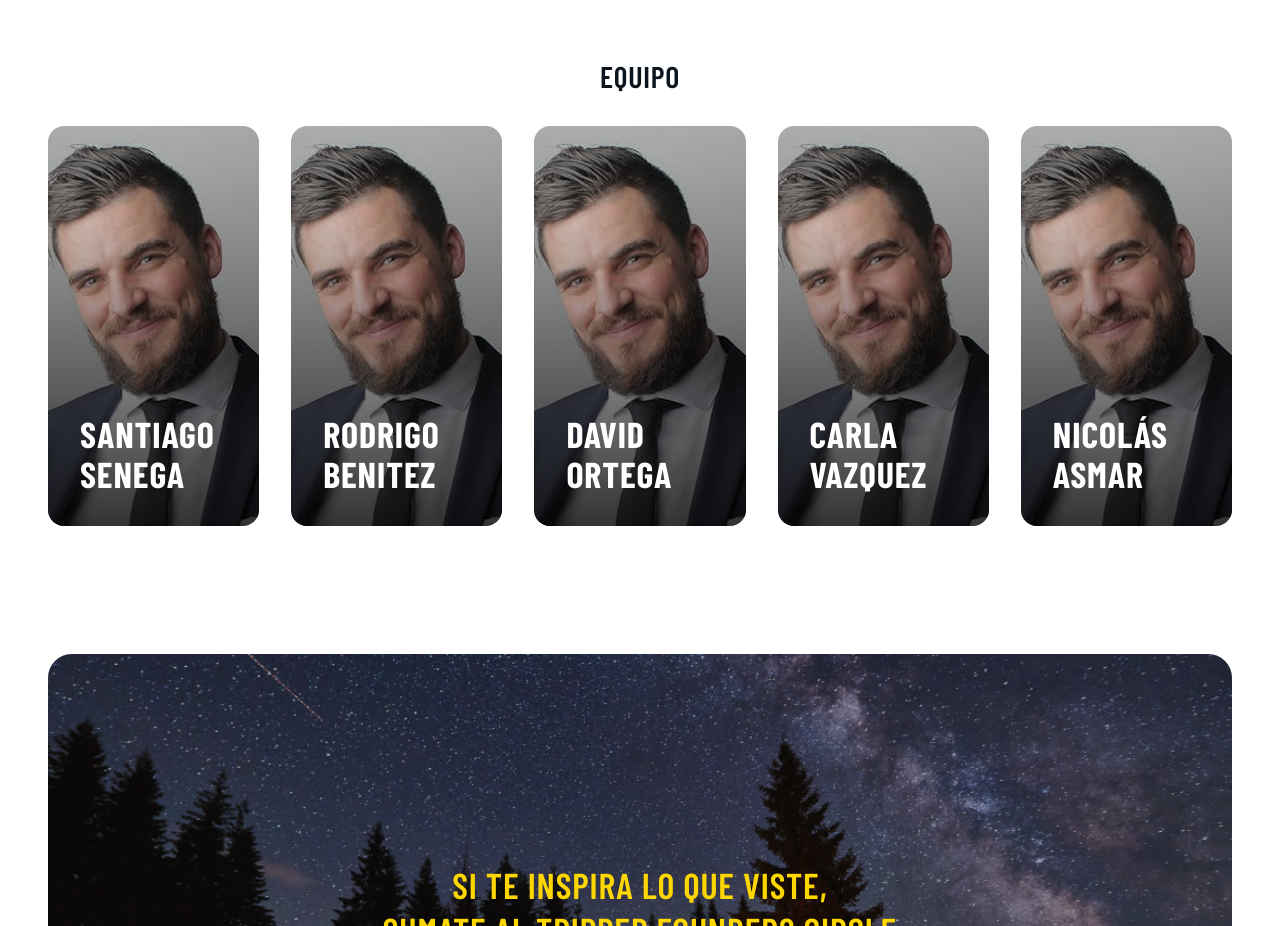
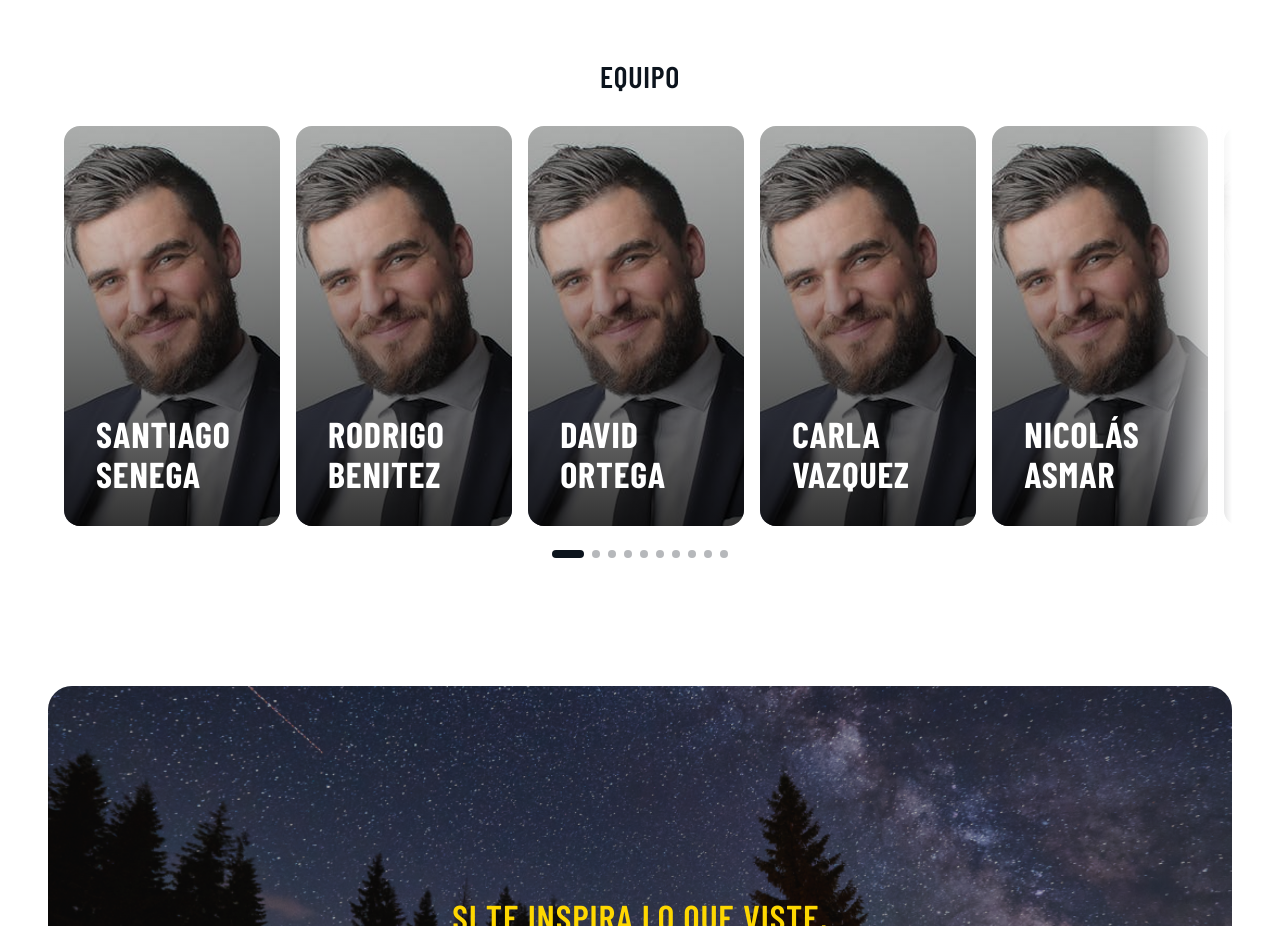
Before and after one commit to jdortegar/getrandomtrip-investor-room, a Next.js app: page / in a window 1280 px wide. Shown: the part 5880-6806 px from the top of the page. Built offline with nearby package versions, Linux system fonts and the light colour scheme; a web font is replaced by a local one.

Commit message:
Enhance MobileCarousel and Team components: Introduce dots indicator for slide navigation in MobileCarousel, improving user interaction. Update Team component to utilize MobileCarousel for desktop view, ensuring consistent experience across devices. Add new team members to enhance content richness.

```diff
--- a/components/marketing/BusinessVerticals.tsx
+++ b/components/marketing/BusinessVerticals.tsx
@@ -229,7 +229,7 @@ export function BusinessVerticals({ className }: BusinessVerticalsProps) {
       {/* Mobile: Carousel with Flip Cards */}
       <div className="block md:hidden">
         <MobileCarousel
-          itemClassName="h-[200px]"
+          itemClassName="h-auto aspect-square"
           items={BUSINESS_MODELS}
           renderItem={(card) => {
             const isFlipped = mobileFlippedCard === card.id;
--- a/components/marketing/MobileCarousel.tsx
+++ b/components/marketing/MobileCarousel.tsx
@@ -10,6 +10,7 @@ interface MobileCarouselProps<T> {
   className?: string;
   itemClassName?: string;
   slideWidth?: string;
+  showDots?: boolean;
 }
 
 export function MobileCarousel<T>({
@@ -18,6 +19,7 @@ export function MobileCarousel<T>({
   className = '',
   itemClassName = '',
   slideWidth = '90%',
+  showDots = false,
 }: MobileCarouselProps<T>) {
   const [currentIndex, setCurrentIndex] = useState(0);
 
@@ -48,8 +50,13 @@ export function MobileCarousel<T>({
     return `calc(-${currentIndex * widthPercent}% - ${currentIndex * 1}rem)`;
   }, [currentIndex, slideWidth]);
 
+  const handleDotClick = (index: number) => {
+    setCurrentIndex(index);
+  };
+
   return (
-    <div className={cn('relative w-full overflow-hidden pl-4', className)}>
+    <div className={cn('relative w-full', className)}>
+      <div className="relative overflow-hidden pl-4">
         <motion.div
           animate={{
             x: translateX,
@@ -76,6 +83,32 @@ export function MobileCarousel<T>({
             </div>
           ))}
         </motion.div>
+
+        {/* Right gradient overlay for endless effect */}
+        <div className="absolute right-0 top-0 bottom-0 w-20 pointer-events-none bg-gradient-to-r from-transparent to-background" />
+      </div>
+
+      {/* Dots Indicator */}
+      {showDots && (
+        <div className="flex items-center justify-center gap-2 mt-6">
+          {items.map((_, index) => {
+            const isActive = currentIndex === index;
+
+            return (
+              <button
+                aria-label={`Go to slide ${index + 1}`}
+                className={cn(
+                  'h-2 rounded-full transition-all duration-300',
+                  isActive ? 'w-8 bg-foreground' : 'w-2 bg-foreground/30',
+                )}
+                key={index}
+                onClick={() => handleDotClick(index)}
+                type="button"
+              />
+            );
+          })}
+        </div>
+      )}
     </div>
   );
 }
--- a/components/marketing/Team.tsx
+++ b/components/marketing/Team.tsx
@@ -48,6 +48,38 @@ const TEAM_MEMBERS: TeamMember[] = [
   {
     id: 5,
     name: 'NICOLÁS<br/>ASMAR',
+    role: '',
+    description: '',
+  },
+  {
+    id: 6,
+    name: 'FABRIZIO<br/>BORDONI',
+    role: 'CEO & Fundador (Hospitality / Ops)',
+    description:
+      'Lorem ipsum dolor sit amet, consectetur adipiscing elit. Sed do eiusmod tempor incididunt ut labore et dolore magna aliqua.',
+    linkedinUrl: 'https://www.linkedin.com/in/santiago-senega/',
+  },
+  {
+    id: 7,
+    name: 'FEDERICO<br/>BOGADO',
+    role: '',
+    description: '',
+  },
+  {
+    id: 8,
+    name: 'LEONARDO<br/>ALVAREZ',
+    role: '',
+    description: '',
+  },
+  {
+    id: 9,
+    name: 'LEONARDO<br/>ALVAREZ',
+    role: '',
+    description: '',
+  },
+  {
+    id: 10,
+    name: 'NICOLÁS<br/>MARTINEZ',
     role: '',
     description: '',
   },
@@ -141,25 +173,29 @@ export function Team({ className }: TeamProps) {
     setMobileFlippedCard((prev) => (prev === memberId ? null : memberId));
   };
 
+  const handleDesktopCardHover = (memberId: number | null) => {
+    setFlippedCard(memberId);
+  };
+
   return (
     <Section className={className} title="EQUIPO">
       <div className="mx-auto container">
-        {/* Desktop: Grid with Flip Cards */}
-        <div className="hidden md:grid md:grid-cols-5 md:gap-6 xl:gap-8 2xl:gap-10">
-          {TEAM_MEMBERS.map((member, index) => {
+        {/* Desktop: Carousel with 5 visible slides */}
+        <div className="hidden md:block">
+          <MobileCarousel
+            itemClassName="h-[400px]"
+            items={TEAM_MEMBERS}
+            showDots
+            slideWidth="18.5%"
+            renderItem={(member) => {
               const isFlipped = flippedCard === member.id;
 
               return (
-              <motion.div
-                key={member.id}
-                className="relative h-[400px]"
-                initial={{ opacity: 0, y: 20 }}
+                <div
+                  className="relative h-full w-full"
+                  onMouseEnter={() => handleDesktopCardHover(member.id)}
+                  onMouseLeave={() => handleDesktopCardHover(null)}
                   style={{ perspective: '1000px' }}
-                transition={{ duration: 0.6, delay: index * 0.1 }}
-                viewport={{ once: true }}
-                whileInView={{ opacity: 1, y: 0 }}
-                onHoverEnd={() => setFlippedCard(null)}
-                onHoverStart={() => setFlippedCard(member.id)}
                 >
                   <motion.div
                     animate={{
@@ -195,9 +231,10 @@ export function Team({ className }: TeamProps) {
                       {renderCardBack(member)}
                     </motion.div>
                   </motion.div>
-              </motion.div>
+                </div>
               );
-          })}
+            }}
+          />
         </div>
 
         {/* Mobile: Carousel with Flippable Cards */}
@@ -205,6 +242,7 @@ export function Team({ className }: TeamProps) {
           <MobileCarousel
             itemClassName="h-[400px]"
             items={TEAM_MEMBERS}
+            showDots
             slideWidth="80%"
             renderItem={(member) => {
               const isFlipped = mobileFlippedCard === member.id;
```
Lines whose indentation alone changed are shown as unchanged.
